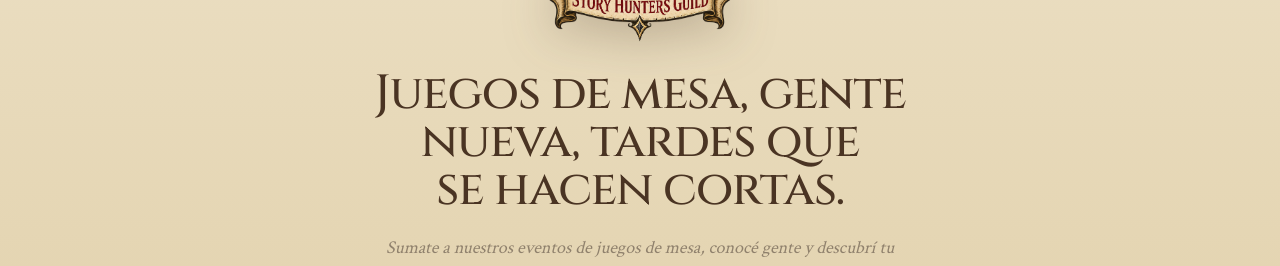
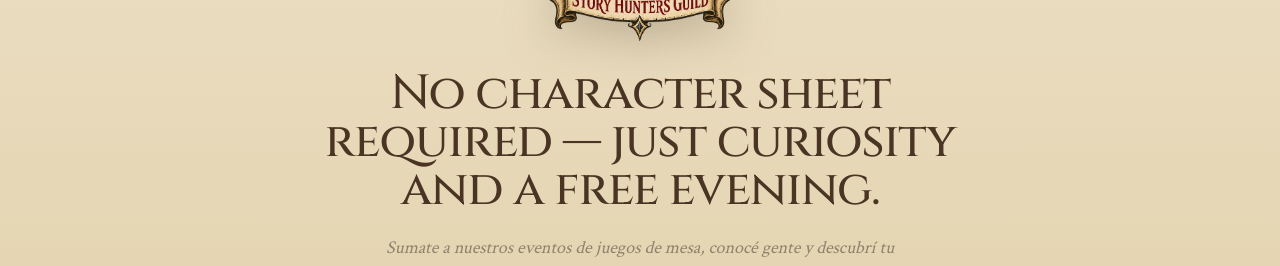
Before and after one commit to alejandrobreuer/StoryHuntersGuild, a Next.js app: page / in a window 1280 px wide. Shown: the part 345-611 px from the top of the page. Built offline with nearby package versions, Linux system fonts and the light colour scheme; no server answers; the database is empty.

Commit message:
feat: rotate hero tagline through 6 phrases on each page load

```diff
--- a/app/page.tsx
+++ b/app/page.tsx
@@ -9,7 +9,17 @@ import type { ShgEventListItem, ShgGame } from "@/types/database";
 
 export const dynamic = "force-dynamic";
 
+const HERO_TAGLINES = [
+  "We don't look for players, we look for stories. And yours starts at this table.",
+  "Walk in not knowing how to play, and walk out wanting more.",
+  "Every adventurer deserves their story. We help you find it.",
+  "Become part of the Guild, and join us on amazing adventures.",
+  "No character sheet required — just curiosity and a free evening.",
+  "The best stories aren't written. They're rolled, drawn, and won.",
+];
+
 export default async function HomePage() {
+  const tagline = HERO_TAGLINES[Math.floor(Math.random() * HERO_TAGLINES.length)];
   const admin = createAdminClient();
   const now = new Date().toISOString();
 
@@ -55,8 +65,7 @@ export default async function HomePage() {
           priority
         />
         <h1 className="font-display text-3xl sm:text-5xl text-ink leading-tight max-w-2xl mx-auto text-balance">
-          Juegos de mesa, gente nueva,{" "}
-          <em className="not-italic">tardes que se hacen cortas.</em>
+          {tagline}
         </h1>
         <p className="font-body italic text-base sm:text-lg text-ink-light/70 max-w-lg mx-auto mt-5 mb-9">
           Sumate a nuestros eventos de juegos de mesa, conocé gente y descubrí tu próximo juego favorito — no hace falta experiencia previa.
```
